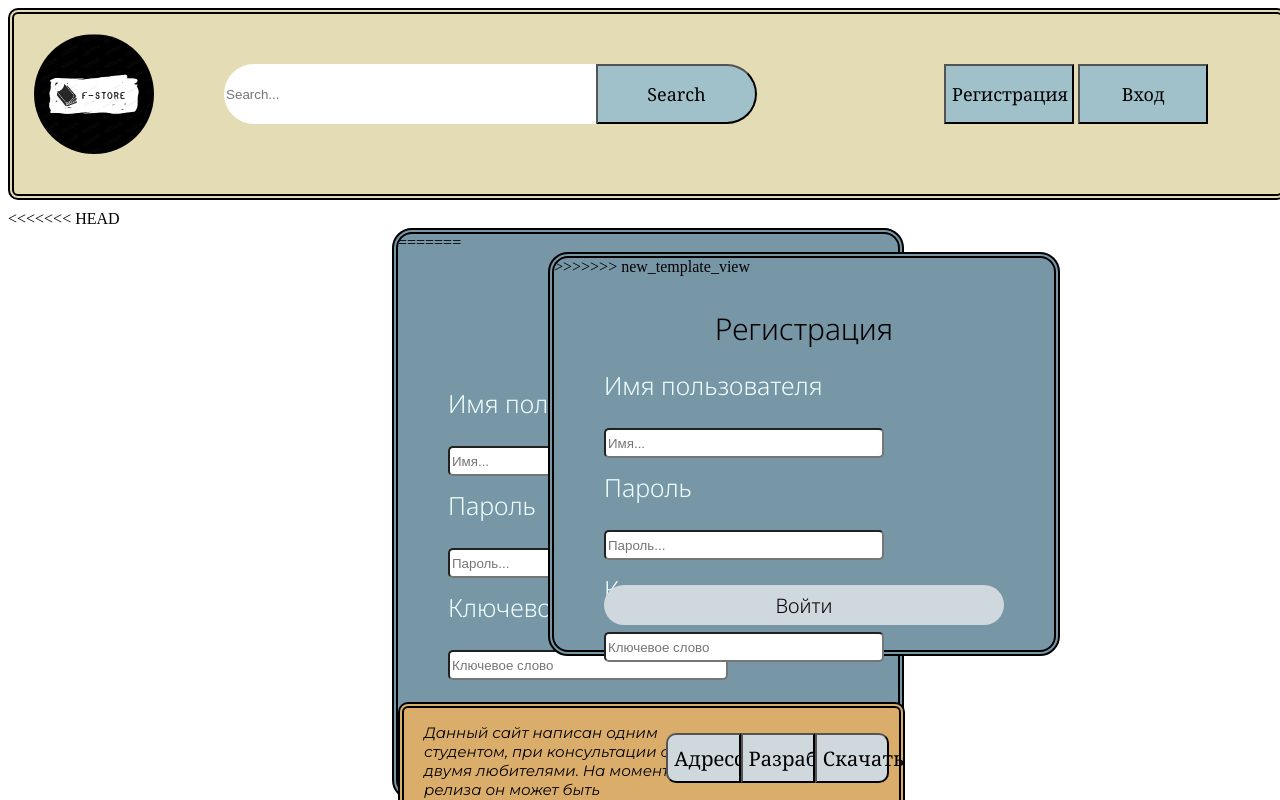
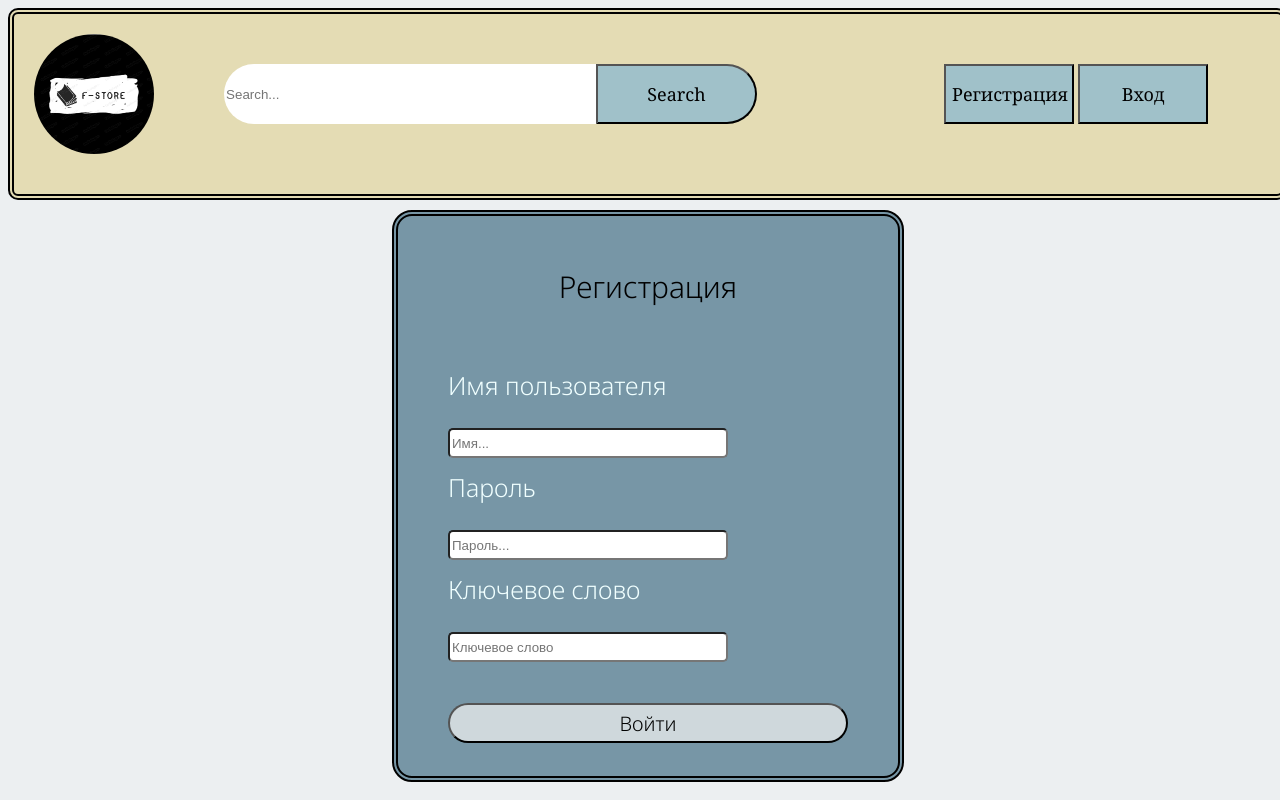
Before and after one commit to explorer16/F-store, a PHP site: page /registration?method=show in a window 1280 px wide. Run offline with PHP 8.4, Linux system fonts and the light colour scheme.

Commit message:
book controller in process

```diff
--- a/core/Router.php
+++ b/core/Router.php
@@ -44,6 +44,8 @@ class Router
 
         if($path[0]=='index.php')
             header('Location: ./main_page');
+        if($path[0]=='books')
+            $path[0]='main_page';
         $this->controller='controller_'.$path[0].'.php';
         if(!file_exists('controllers/'.$this->controller))
             $this->controller='controller_404.php';
--- a/styles/main_page_style.css
+++ b/styles/main_page_style.css
@@ -1,5 +1,5 @@
 body{
-    background-color: white;
+    background-color: #eceff1;
     width:1000px;
     height: 700px;
     overflow: auto;
--- a/views/template_view.php
+++ b/views/template_view.php
@@ -5,18 +5,19 @@
     <meta http-equiv="Cache-Control" content="private">
     <title></title>
     <link type = "text/css" rel = "stylesheet" href = "styles/main_page_style.css">
+    <title>F-store</title>
 </head>
 <body>
 <div class="nav-bar">
-    <img src="img/template-photos/F-logo.png" class="logo" onclick="window.location.href = 'books';">
+    <img src="img/template-photos/F-logo.png" class="logo" onclick="window.location.href = 'main_page';">
     <div class="nav-form">
         <form class="search-form" action="book_retelling" method="POST">
             <input type="text" name="name" class="search_bar" placeholder="Search...">
             <input type="submit" value="Search" class="search-button">
         </form>
         <div class="reg_log-buttons">
-            <button class="reg-button" onclick="window.location.href='registration';">Регистрация</button>
-            <button class="log-button" onclick="window.location.href='login';">Вход</button>
+            <button class="reg-button" onclick="window.location.href='registration?method=show';">Регистрация</button>
+            <button class="log-button" onclick="window.location.href='login?method=show';">Вход</button>
         </div>
     </div>
 </div>
--- a/views/view_login.html
+++ b/views/view_login.html
@@ -63,7 +63,8 @@ form{
     <div class="form-placeholder">
         <p class="form-name">Вход</p>
     </div>
-    <form action="" method="post">
+    <form action="login?method=check" method="post">
+        <input type="hidden" name="token" value="<?=$token?>">
         <p class="name-data">Имя пользователя</p>
         <input type="text" name="name" placeholder="Имя..." class="form-data">
         <p class="name-data">Пароль</p>
--- a/views/view_registration.html
+++ b/views/view_registration.html
@@ -1,78 +1,3 @@
-<<<<<<< HEAD
-<style>
-    @import url('https://fonts.googleapis.com/css2?family=Noto+Sans:wght@300&display=swap');
-    .login-form{
-        position:absolute;
-        left:30%;
-        height: 70%;
-        width: 500px;
-        background-color: royalblue;
-        border-radius: 20px;
-    }
-    .form-placeholder{
-        position: absolute;
-        width: 200px;
-        height: 50px;
-        top: 20px;
-        left: 150px;
-    }
-    .form-name{
-        text-align: center;
-        font-family: Noto Sans;
-        font-size: 30px;
-    }
-    form{
-        position: absolute;
-        top:25%;
-        left:50px;
-        width: 400px;
-        height: 70%;
-    }
-    .name-data{
-        position: relative;
-        margin-top: 3%;
-        width: auto;
-        height: 30px;
-        font-family: Noto Sans;
-        font-size: 25px;
-        color: azure;
-        text-align: bottom;
-    }
-    .form-data{
-        position: relative;
-        margin-top: 5px;
-        width: 70%;
-        height: 30px;
-        border-radius: 5px;
-    }
-    .submit{
-        position: absolute;
-        left:0;
-        bottom: 5px;
-        width: 100%;
-        height: 40px;
-        border-radius: 20px;
-        background-color: rgb(141, 133, 133);
-        border-color: transparent;
-        font-family: Noto Sans;
-        font-size: 20px;
-    }
-    </style>
-    <div class="login-form">
-        <div class="form-placeholder">
-            <p class="form-name">Регистрация</p>
-        </div>
-        <form action="registration?method=checkAndWrite" method="post">
-            <input type="hidden" name="token" value="<?=$token?>">
-            <p class="name-data">Имя пользователя</p>
-            <input type="text" name="name" placeholder="Имя..." class="form-data">
-            <p class="name-data">Пароль</p>
-            <input type="password" name="password" placeholder="Пароль..." class="form-data">
-            <p class="name-data">Ключевое слово</p>
-            <input type="text" name="key_word" placeholder="Ключевое слово" class="form-data">
-            <input type="submit" value="Войти" class="submit">
-        </form>
-=======
 <style>
     @import url('https://fonts.googleapis.com/css2?family=Noto+Sans:wght@300&display=swap');
     .login-form{
@@ -147,5 +72,4 @@
             <input type="text" name="key_word" placeholder="Ключевое слово" class="form-data">
             <input type="submit" value="Войти" class="submit">
         </form>
->>>>>>> new_template_view
     </div>
--- a/views/view_retell.php
+++ b/views/view_retell.php
@@ -7,7 +7,7 @@
     height: 75%;
     top: 2%;
     left: 2%;
-    background-color: rgb(79, 159, 224);
+    background-color: #a0c1c9;
     border-radius: 10px;
 }
 .image-area{
@@ -51,7 +51,7 @@ img{
     left: 30%;
     width: 60%;
     height: auto;
-    background-color: rgb(90, 171, 236);
+    background-color: #a0c1c9;
     border-radius: 10px;
 }
 .retelling-text{
```
Also changed, not shown: controllers/controller_main_page.php (+3 -11 lines), models/Books.php (added, +13 -0 lines), views/view_main_page.html (deleted, +0 -60 lines).
